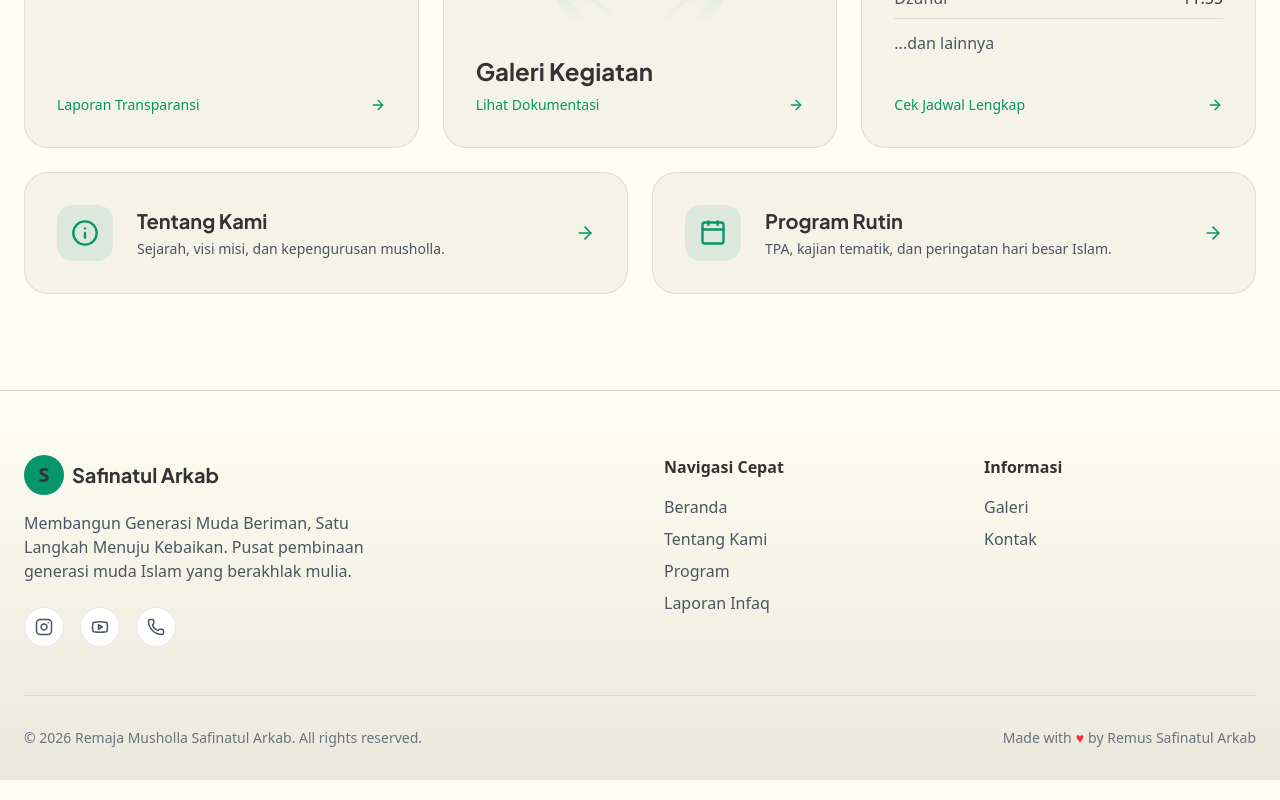
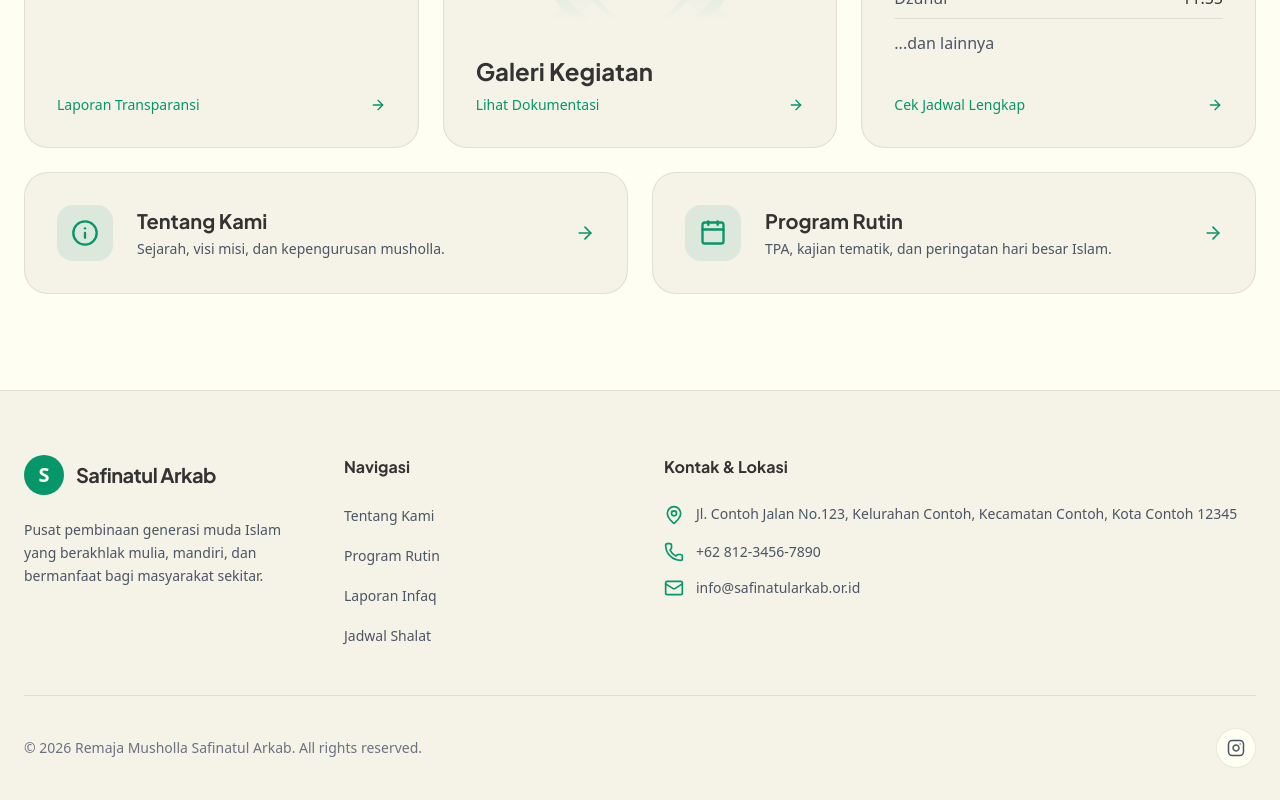
Before and after one commit to kaz-hero123/Musholla-Safinatul-Arkab, a Next.js app: page / in a window 1280 px wide. Shown: the part 1211-2011 px from the top of the page. Built offline with nearby package versions, Linux system fonts and the light colour scheme; no server answers.

Commit message:
refactor(footer): restructure footer and replace missing lucide icons with inline SVG

```diff
--- a/src/components/layout/Footer.tsx
+++ b/src/components/layout/Footer.tsx
@@ -1,61 +1,87 @@
 import React from "react";
-import { Phone } from "lucide-react";
 import Link from "next/link";
+import { MapPin, Phone, Mail } from "lucide-react";
+
+const Instagram = ({ size = 24, className = "" }) => (
+  <svg
+    xmlns="http://www.w3.org/2000/svg"
+    width={size}
+    height={size}
+    viewBox="0 0 24 24"
+    fill="none"
+    stroke="currentColor"
+    strokeWidth="2"
+    strokeLinecap="round"
+    strokeLinejoin="round"
+    className={className}
+  >
+    <rect width="20" height="20" x="2" y="2" rx="5" ry="5" />
+    <path d="M16 11.37A4 4 0 1 1 12.63 8 4 4 0 0 1 16 11.37z" />
+    <line x1="17.5" x2="17.51" y1="6.5" y2="6.5" />
+  </svg>
+);
 
 export default function Footer() {
   return (
-    <footer className="w-full pt-16 pb-8 px-6 border-t border-border bg-gradient-to-b from-bg-primary to-bg-tertiary">
-      <div className="max-w-7xl mx-auto">
+    <footer className="bg-bg-secondary border-t border-border pt-16 pb-8">
+      <div className="max-w-7xl mx-auto px-6">
         <div className="grid grid-cols-1 md:grid-cols-4 gap-12 mb-12">
-          <div className="md:col-span-2">
-            <div className="flex items-center gap-2 mb-4">
-              <div className="w-10 h-10 rounded-full bg-emerald-primary flex items-center justify-center">
-                <span className="text-text-primary font-bold text-xl">S</span>
+          {/* Brand */}
+          <div className="md:col-span-1">
+            <Link href="/" className="flex items-center gap-3 mb-6">
+              <div className="w-10 h-10 rounded-full bg-emerald-primary flex items-center justify-center text-bg-primary font-bold text-xl">
+                S
               </div>
-              <span className="font-display font-bold text-xl text-text-primary">Safinatul Arkab</span>
-            </div>
-            <p className="text-text-secondary mb-6 max-w-sm">
-              Membangun Generasi Muda Beriman, Satu Langkah Menuju Kebaikan. Pusat pembinaan generasi muda Islam yang berakhlak mulia.
+              <span className="font-display font-bold text-xl text-text-primary tracking-tight">Safinatul Arkab</span>
+            </Link>
+            <p className="text-text-secondary text-sm leading-relaxed mb-6">
+              Pusat pembinaan generasi muda Islam yang berakhlak mulia, mandiri, dan bermanfaat bagi masyarakat sekitar.
             </p>
-            <div className="flex gap-4">
-              <a href="https://instagram.com/remussafinatularkab" target="_blank" rel="noreferrer" className="w-10 h-10 rounded-full bg-white border border-border flex items-center justify-center text-text-secondary hover:text-emerald-primary hover:bg-emerald-primary/20 transition-all">
-                <svg xmlns="http://www.w3.org/2000/svg" width="18" height="18" viewBox="0 0 24 24" fill="none" stroke="currentColor" strokeWidth="2" strokeLinecap="round" strokeLinejoin="round"><rect width="20" height="20" x="2" y="2" rx="5" ry="5"/><path d="M16 11.37A4 4 0 1 1 12.63 8 4 4 0 0 1 16 11.37z"/><line x1="17.5" x2="17.51" y1="6.5" y2="6.5"/></svg>
-              </a>
-              <a href="#" className="w-10 h-10 rounded-full bg-white border border-border flex items-center justify-center text-text-secondary hover:text-emerald-primary hover:bg-emerald-primary/20 transition-all">
-                <svg xmlns="http://www.w3.org/2000/svg" width="18" height="18" viewBox="0 0 24 24" fill="none" stroke="currentColor" strokeWidth="2" strokeLinecap="round" strokeLinejoin="round"><path d="M2.5 17a24.12 24.12 0 0 1 0-10 2 2 0 0 1 1.4-1.4 49.56 49.56 0 0 1 16.2 0A2 2 0 0 1 21.5 7a24.12 24.12 0 0 1 0 10 2 2 0 0 1-1.4 1.4 49.55 49.55 0 0 1-16.2 0A2 2 0 0 1 2.5 17"/><path d="m10 15 5-3-5-3z"/></svg>
-              </a>
-              <a href="#" className="w-10 h-10 rounded-full bg-white border border-border flex items-center justify-center text-text-secondary hover:text-emerald-primary hover:bg-emerald-primary/20 transition-all">
-                <Phone size={18} />
-              </a>
-            </div>
           </div>
 
+          {/* Quick Links */}
           <div>
-            <h3 className="font-bold text-text-primary mb-4">Navigasi Cepat</h3>
-            <ul className="space-y-2 text-text-secondary">
-              <li><Link href="/" className="hover:text-emerald-primary transition-colors">Beranda</Link></li>
-              <li><Link href="/tentang" className="hover:text-emerald-primary transition-colors">Tentang Kami</Link></li>
-              <li><Link href="/program" className="hover:text-emerald-primary transition-colors">Program</Link></li>
-              <li><Link href="/infaq" className="hover:text-emerald-primary transition-colors">Laporan Infaq</Link></li>
+            <h3 className="font-display font-bold text-text-primary mb-6">Navigasi</h3>
+            <ul className="space-y-4">
+              <li><Link href="/tentang" className="text-text-secondary hover:text-emerald-primary text-sm transition-colors">Tentang Kami</Link></li>
+              <li><Link href="/program" className="text-text-secondary hover:text-emerald-primary text-sm transition-colors">Program Rutin</Link></li>
+              <li><Link href="/infaq" className="text-text-secondary hover:text-emerald-primary text-sm transition-colors">Laporan Infaq</Link></li>
+              <li><Link href="/jadwal-shalat" className="text-text-secondary hover:text-emerald-primary text-sm transition-colors">Jadwal Shalat</Link></li>
             </ul>
           </div>
 
-          <div>
-            <h3 className="font-bold text-text-primary mb-4">Informasi</h3>
-            <ul className="space-y-2 text-text-secondary">
-              <li><Link href="/galeri" className="hover:text-emerald-primary transition-colors">Galeri</Link></li>
-              <li><Link href="/kontak" className="hover:text-emerald-primary transition-colors">Kontak</Link></li>
+          {/* Contact Info */}
+          <div className="md:col-span-2">
+            <h3 className="font-display font-bold text-text-primary mb-6">Kontak & Lokasi</h3>
+            <ul className="space-y-4">
+              <li className="flex items-start gap-3">
+                <MapPin size={20} className="text-emerald-primary shrink-0 mt-0.5" />
+                <span className="text-text-secondary text-sm leading-relaxed">
+                  Jl. Contoh Jalan No.123, Kelurahan Contoh, Kecamatan Contoh, Kota Contoh 12345
+                </span>
+              </li>
+              <li className="flex items-center gap-3">
+                <Phone size={20} className="text-emerald-primary shrink-0" />
+                <span className="text-text-secondary text-sm">+62 812-3456-7890</span>
+              </li>
+              <li className="flex items-center gap-3">
+                <Mail size={20} className="text-emerald-primary shrink-0" />
+                <span className="text-text-secondary text-sm">info@safinatularkab.or.id</span>
+              </li>
             </ul>
           </div>
         </div>
 
-        <div className="pt-8 border-t border-border flex flex-col md:flex-row items-center justify-between gap-4">
-          <p className="text-text-muted text-sm text-center md:text-left">
-            © {new Date().getFullYear()} Remaja Musholla Safinatul Arkab. All rights reserved.
+        {/* Bottom Bar */}
+        <div className="pt-8 border-t border-border flex flex-col md:flex-row justify-between items-center gap-4">
+          <p className="text-text-muted text-sm">
+            &copy; {new Date().getFullYear()} Remaja Musholla Safinatul Arkab. All rights reserved.
           </p>
-          <p className="text-text-muted text-sm flex items-center gap-1">
-            Made with <span className="text-red-500">♥</span> by Remus Safinatul Arkab
-          </p>
+          <div className="flex items-center gap-4">
+            <a href="https://instagram.com/remussafinatularkab" target="_blank" rel="noopener noreferrer" className="w-10 h-10 rounded-full bg-bg-primary border border-border flex items-center justify-center text-text-secondary hover:text-emerald-primary hover:border-emerald-primary transition-all" aria-label="Instagram">
+              <Instagram size={18} />
+            </a>
+          </div>
         </div>
       </div>
     </footer>
```
